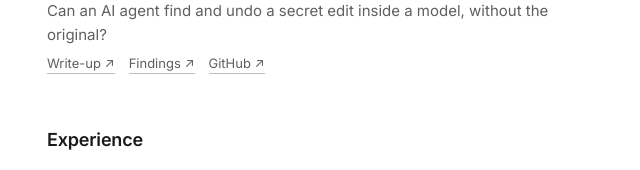
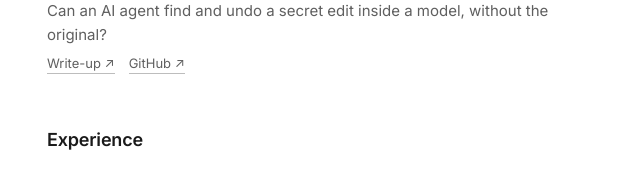
Before and after one commit to dianhaoli/dianhaoli.github.io, a plain HTML site: page index.html in a window 1280 px wide. Shown: the part 796-966 px from the top of the page, 313-953 px from the left. Drawn offline with Linux system fonts and the light colour scheme.

Commit message:
EditHunt: drop Findings link
Co-Authored-By: Claude Opus 5.5 <noreply@anthropic.com>
Claude-Session: https://claude.ai/code/session_01QR2PFooFjSTaxXhG8hrXfC

```diff
--- a/index.html
+++ b/index.html
@@ -181,7 +181,6 @@
     </details>
     <div class="links">
       <a href="edithunt/">Write-up</a>
-      <a href="https://github.com/dianhaoli/edit_hunt/blob/main/FINDINGS.md">Findings</a>
       <a href="https://github.com/dianhaoli/edit_hunt">GitHub</a>
     </div>
   </div>
```
